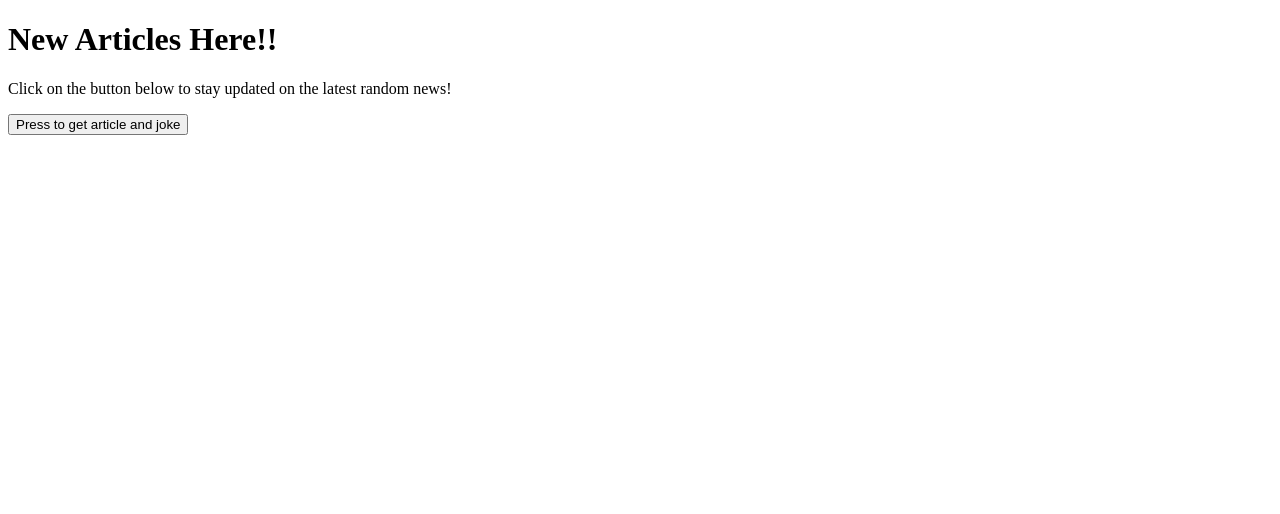
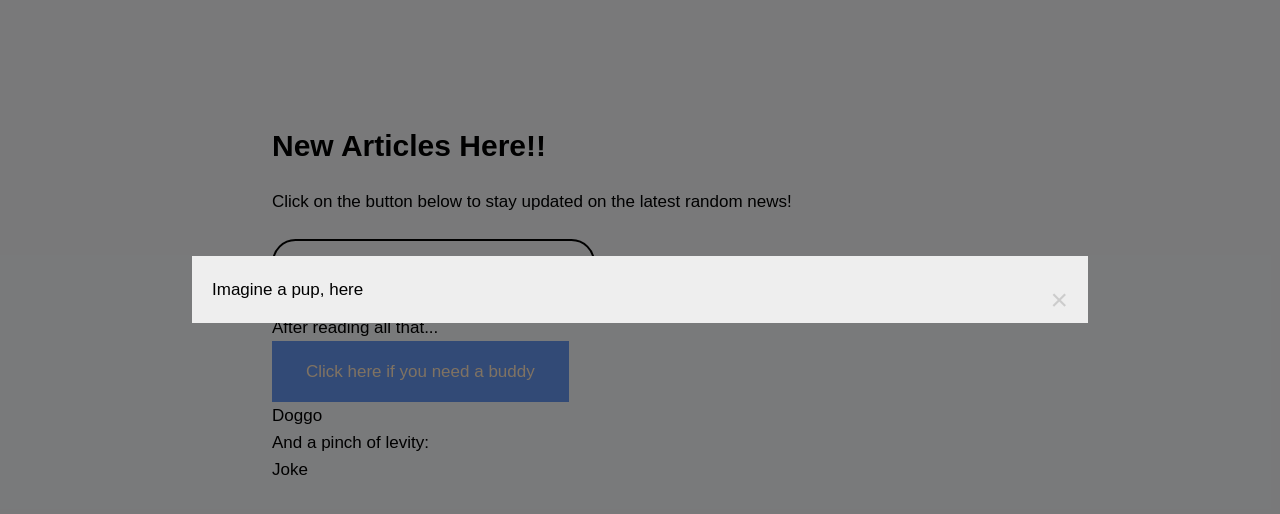
Before and after one commit to Robertschris44/animal-app, a website built with Parcel: page index.html in a window 1280 px wide. Built offline with nearby package versions, Linux system fonts and the light colour scheme; no server answers; files whose address does not match are found by name.

Commit message:
added modal

```diff
--- /dev/null
+++ b/assets/css/style.css
@@ -0,0 +1,53 @@
+
+
+body {
+    font-family: Arial, Helvetica, sans-serif;
+    font-size: 17px;
+    line-height: 1.6;
+}
+
+.button {
+    background: cornflowerblue;
+    padding: 1em 2em;
+    color:bisque;
+    border: 1px;
+}
+
+.button:hover {
+    background: #444444;
+
+}
+
+.modal {
+    /* display: none; */
+    position: fixed;
+    z-index: 1;
+    left: 0;
+    top: 0;
+    height: 100%;
+    width: 100%;
+    overflow: auto;
+    background-color: rgba(0,0,0,0.5);
+}
+
+.modal-content{
+    background-color: #eeeeee;
+    margin: 20% auto;
+    padding: 20px;
+    width: 70%;
+    box-shadow: 0, 5px, 8px, 0 rgba(0,0,0,0.2), 0, 7px, 20px, 0 rgba(0,0,0,0.17);
+
+
+}
+
+.closeBtn {
+    color: #cccccc;
+    float: right;
+    font-size: 30px;
+}
+
+.closeBtn:hover, .closeBtn:focus {
+    color: #111111;
+    text-decoration: none;
+    cursor: pointer;
+}
--- a/assets/js/script.js
+++ b/assets/js/script.js
@@ -1,6 +1,17 @@
-var apiUrl = "https://api.humorapi.com/jokes/random?api-key=6a579bfcf6ca422d85fccfe8a0d550c2"
+// get modal element
+var modal = document.getElementById("simpleModal");
+// get open modal button
+var modalBtn = document.getElementById("modalBtn");
+// get close button
+var closeBtn = document.getElementById("closeBtn");
 
-var listEl = document.getElementById("myData");
+// Listen for click
+modalBtn.addEventListener('')
+
+
+var apiUrl = "http://api.nytimes.com/svc/topstories/v2/us.json?api-key=UhYa3vUq6CEUGa2w1YE358ZWzhD1DjEz"
+
+// var listEl = document.getElementById("myData");
 
 fetch(apiUrl)
     .then(function(response){
@@ -16,9 +27,8 @@ fetch(apiUrl)
 
 
     // this works:
-    //  http://api.nytimes.com/svc/semantic/v2/concept/search.json?query=animals&nytd_topic=rescue,shelter,pet&api-key=UhYa3vUq6CEUGa2w1YE358ZWzhD1DjEz
-
-
-    // var apiUrl = "https://dog.ceo/api/breeds/list/all";
+    // "https://api.humorapi.com/jokes/random?api-key=6a579bfcf6ca422d85fccfe8a0d550c2"
+    // "http://api.nytimes.com/svc/semantic/v2/concept/search.json?query=animals&nytd_topic=rescue,shelter,pet&api-key=UhYa3vUq6CEUGa2w1YE358ZWzhD1DjEz
+    // "https://dog.ceo/api/breeds/image/random";
     // "https://api.chucknorris.io/jokes/random"
     // "http://api.nytimes.com/svc/semantic/v2/concept/search.json?query=pets&api-key=UhYa3vUq6CEUGa2w1YE358ZWzhD1DjEz"
--- a/index.html
+++ b/index.html
@@ -4,13 +4,13 @@
     <meta charset="UTF-8">
     <meta http-equiv="X-UA-Compatible" content="IE=edge">
     <meta name="viewport" content="width=device-width, initial-scale=1.0">
-    <script src=“https://cdn.tailwindcss.com”></script>
-    <link rel=“stylesheet” href=“./assets/style.css”/>
+    <script src="https://cdn.tailwindcss.com"></script>
+    <link rel="stylesheet" href="assets/css/style.css" />
     <title>Random Articles</title>
 
 </head>
 <body class="bg-gray-100">
-    <form class=“px-4 my-32 max-w-3xl mx-auto space-y-6”>
+    <form class="px-4 my-32 max-w-3xl mx-auto space-y-6">
         <div class="header-1">
             <h1 class="text-3xl font-semibold"> New Articles Here!!</h1>
             </div>
@@ -22,6 +22,35 @@
        type="submit">Press to get article and joke</button>
     </form>
 
-    <script src="assets/js/script.js"></script>
+    <div class="wrapper" id="saveArticleColumn">
+        <div class ="card">
+            <h3>OH MY: THAT's interesting... If you need to save this article:</h3>
+                <div class="saveList" id="saveArticle">
+                    <ul id="keepers"></ul>
+                </div>
+        </div>
+    </div>
+    <div class="wrapper" id="saveFunnyColumn">
+        <div class= "card">
+            <h3>After reading all that... </h3>
+            <button id="modalBtn" class="button">Click here if you need a buddy</button>
+                <div id="simpleModal" class="modal">
+                    <div class="modal-content">
+                        <span class="closeBtn">&times;</span>
+                        <p>Imagine a pup, here</p>
+                    </div>
+                </div>
+                <div class="saveList" id="savePup">
+                    <ul id="pups">Doggo</ul>
+
+                </div>
+            <p>And a pinch of levity:</p>
+                <div class="saveList" id="randomJoke">
+                    <ul id="joke">Joke</ul>
+
+            </div>
+        </div>
+    </div>
+    <script src="./assets/js/script.js"></script>
 </body>
 </html>
--- a/package.json
+++ b/package.json
@@ -1,7 +1,7 @@
 {
   "devDependencies": {
     "parcel": "^2.6.2",
-    "tailwindcss": "^3.1.5"
+    "tailwindcss": "^3.1.6"
   },
   "name": "animal-app",
   "description": "https://api.adoptapet.com/search/pets_at_shelter?key=A34F48&v=1&output=xml&shelter_id=2342",
```
Also changed, not shown: 1 other file.
